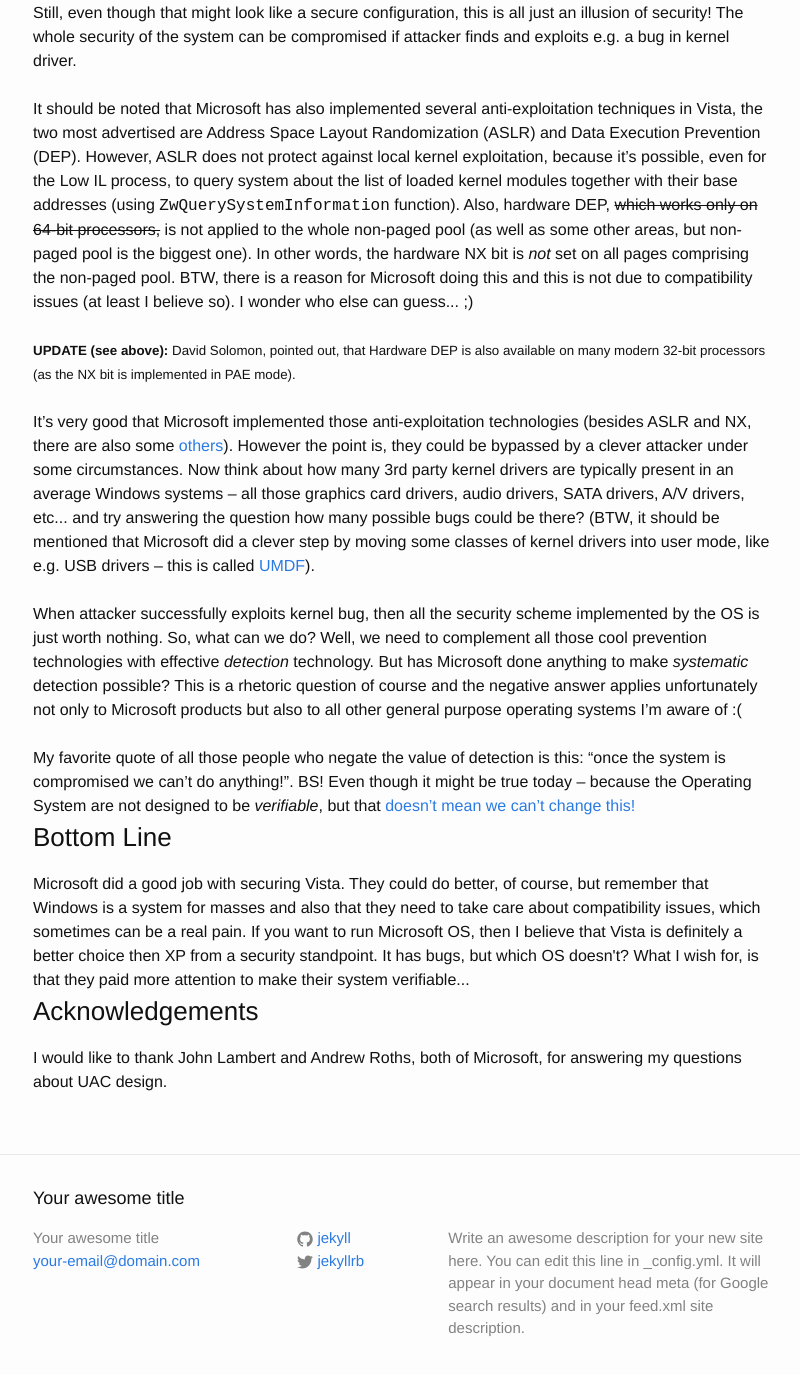
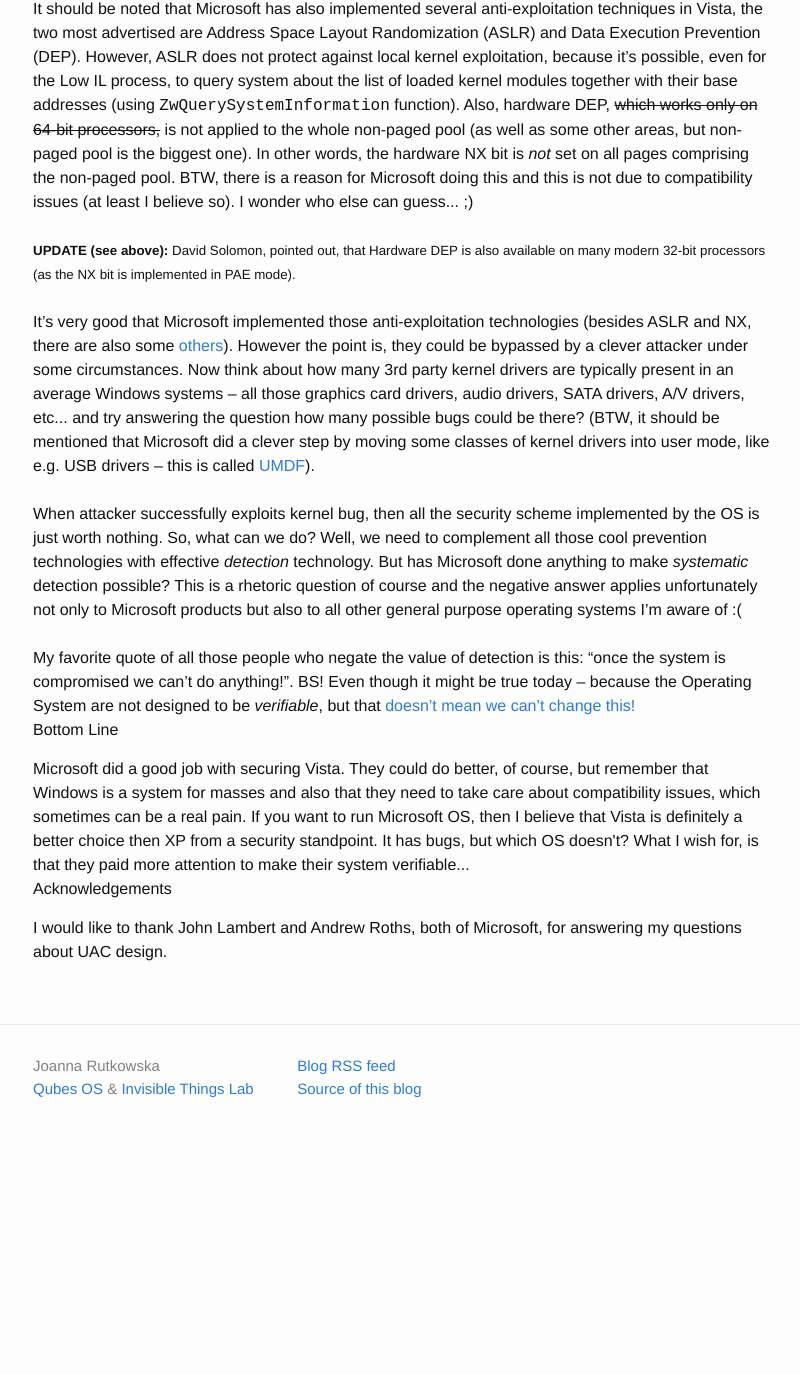
Before and after one commit to rootkovska/rootkovska.github.io, a Jekyll site: the page built from _posts/2007-02-04-running-vista-every-day.html, in a window 1280 px wide and 1400 px high, scrolled down 6972 px. Shown: the top 1375 px of the window, without its empty margins (237-1037 px from the left). Built offline with Jekyll 4.4.1, drawn with Linux system fonts in a browser that asks for light colours; after the commit the page ends 8132 px from its top, so only the background shows below that; some of the changed text lies outside the part shown.

Commit message:
Customize default layout and style

```diff
--- a/_config.yml
+++ b/_config.yml
@@ -1,14 +1,6 @@
 # Site settings
-title: Your awesome title
-email: your-email@domain.com
-description: > # this means to ignore newlines until "baseurl:"
-  Write an awesome description for your new site here. You can edit this
-  line in _config.yml. It will appear in your document head meta (for
-  Google search results) and in your feed.xml site description.
-baseurl: "" # the subpath of your site, e.g. /blog/
-url: "http://yourdomain.com" # the base hostname & protocol for your site
-twitter_username: jekyllrb
-github_username:  jekyll
+title: InvisibleThings.org
+url: "http://invisiblethings.org" # the base hostname & protocol for your site
 
 # Build settings
 markdown: kramdown
--- a/_includes/footer.html
+++ b/_includes/footer.html
@@ -2,52 +2,22 @@
 
   <div class="wrapper">
 
-    <h2 class="footer-heading">{{ site.title }}</h2>
-
     <div class="footer-col-wrapper">
       <div class="footer-col  footer-col-1">
-        <ul class="contact-list">
-          <li>{{ site.title }}</li>
-          <li><a href="mailto:{{ site.email }}">{{ site.email }}</a></li>
-        </ul>
+        <p>
+            Joanna Rutkowska<br />
+            <a href="https://wiki.qubes-os.org">Qubes OS</a> &amp;
+            <a href="http://invisiblethingslab.com/">Invisible Things Lab</a><br />
+        </p>
       </div>
 
       <div class="footer-col  footer-col-2">
-        <ul class="social-media-list">
-          {% if site.github_username %}
-          <li>
-            <a href="https://github.com/{{ site.github_username }}">
-              <span class="icon  icon--github">
-                <svg viewBox="0 0 16 16">
-                  <path fill="#828282" d="M7.999,0.431c-4.285,0-7.76,3.474-7.76,7.761 c0,3.428,2.223,6.337,5.307,7.363c0.388,0.071,0.53-0.168,0.53-0.374c0-0.184-0.007-0.672-0.01-1.32 c-2.159,0.469-2.614-1.04-2.614-1.04c-0.353-0.896-0.862-1.135-0.862-1.135c-0.705-0.481,0.053-0.472,0.053-0.472 c0.779,0.055,1.189,0.8,1.189,0.8c0.692,1.186,1.816,0.843,2.258,0.645c0.071-0.502,0.271-0.843,0.493-1.037 C4.86,11.425,3.049,10.76,3.049,7.786c0-0.847,0.302-1.54,0.799-2.082C3.768,5.507,3.501,4.718,3.924,3.65 c0,0,0.652-0.209,2.134,0.796C6.677,4.273,7.34,4.187,8,4.184c0.659,0.003,1.323,0.089,1.943,0.261 c1.482-1.004,2.132-0.796,2.132-0.796c0.423,1.068,0.157,1.857,0.077,2.054c0.497,0.542,0.798,1.235,0.798,2.082 c0,2.981-1.814,3.637-3.543,3.829c0.279,0.24,0.527,0.713,0.527,1.437c0,1.037-0.01,1.874-0.01,2.129 c0,0.208,0.14,0.449,0.534,0.373c3.081-1.028,5.302-3.935,5.302-7.362C15.76,3.906,12.285,0.431,7.999,0.431z"/>
-                </svg>
-              </span>
-
-              <span class="username">{{ site.github_username }}</span>
-            </a>
-          </li>
-          {% endif %}
-
-          {% if site.twitter_username %}
-          <li>
-            <a href="https://twitter.com/{{ site.twitter_username }}">
-              <span class="icon  icon--twitter">
-                <svg viewBox="0 0 16 16">
-                  <path fill="#828282" d="M15.969,3.058c-0.586,0.26-1.217,0.436-1.878,0.515c0.675-0.405,1.194-1.045,1.438-1.809
-                  c-0.632,0.375-1.332,0.647-2.076,0.793c-0.596-0.636-1.446-1.033-2.387-1.033c-1.806,0-3.27,1.464-3.27,3.27 c0,0.256,0.029,0.506,0.085,0.745C5.163,5.404,2.753,4.102,1.14,2.124C0.859,2.607,0.698,3.168,0.698,3.767 c0,1.134,0.577,2.135,1.455,2.722C1.616,6.472,1.112,6.325,0.671,6.08c0,0.014,0,0.027,0,0.041c0,1.584,1.127,2.906,2.623,3.206 C3.02,9.402,2.731,9.442,2.433,9.442c-0.211,0-0.416-0.021-0.615-0.059c0.416,1.299,1.624,2.245,3.055,2.271 c-1.119,0.877-2.529,1.4-4.061,1.4c-0.264,0-0.524-0.015-0.78-0.046c1.447,0.928,3.166,1.469,5.013,1.469 c6.015,0,9.304-4.983,9.304-9.304c0-0.142-0.003-0.283-0.009-0.423C14.976,4.29,15.531,3.714,15.969,3.058z"/>
-                </svg>
-              </span>
-
-              <span class="username">{{ site.twitter_username }}</span>
-            </a>
-          </li>
-          {% endif %}
-        </ul>
+        <p>
+            <a href="{{ "/feed.xml" | prepend: site.baseurl }}">Blog RSS feed</a><br />
+            <a href="https://github.com/rootkovska/rootkovska.github.io">Source of this blog</a><br />
+        </p>
       </div>
 
-      <div class="footer-col  footer-col-3">
-        <p class="text">{{ site.description }}</p>
-      </div>
     </div>
 
   </div>
--- a/_layouts/post.html
+++ b/_layouts/post.html
@@ -5,7 +5,13 @@ layout: default
 
   <header class="post-header">
     <h1 class="post-title">{{ page.title }}</h1>
-    <p class="post-meta">{{ page.date | date: "%b %-d, %Y" }}{% if page.author %} • {{ page.author }}{% endif %}{% if page.meta %} • {{ page.meta }}{% endif %}</p>
+    <p class="post-meta">{{ page.date | date: "%b %-d, %Y" }}
+    {% if page.author %} • {{ page.author }}{% endif %}
+    {% if page.meta %} • {{ page.meta }}{% endif %}
+    {% if page.blogger_orig_url %} •
+        Automatically converted from Blogger (<a href="{{ page.blogger_orig_url}}">original</a>)
+    {% endif %}
+    </p>
   </header>
 
   <article class="post-content">
--- a/_sass/_layout.scss
+++ b/_sass/_layout.scss
@@ -174,7 +174,7 @@
     list-style: none;
 
     > li {
-        margin-bottom: $spacing-unit;
+        margin-bottom: $spacing-unit 1;
     }
 }
 
@@ -184,8 +184,8 @@
 }
 
 .post-link {
-    display: block;
-    font-size: 24px;
+    display: inline;
+    font-size: 14px;
 }
 
 
@@ -198,20 +198,28 @@
 }
 
 .post-title {
-    font-size: 42px;
+    font-size: 32px;
     letter-spacing: -1px;
     line-height: 1;
 
     @include media-query($on-laptop) {
-        font-size: 36px;
+        font-size: 32px;
     }
 }
 
 .post-content {
     margin-bottom: $spacing-unit;
 
+    h1 {
+        font-size: 20px;
+
+        @include media-query($on-laptop) {
+            font-size: 28px;
+        }
+    }
+
     h2 {
-        font-size: 32px;
+        font-size: 18px;
 
         @include media-query($on-laptop) {
             font-size: 28px;
@@ -219,7 +227,7 @@
     }
 
     h3 {
-        font-size: 26px;
+        font-size: 16px;
 
         @include media-query($on-laptop) {
             font-size: 22px;
@@ -227,7 +235,7 @@
     }
 
     h4 {
-        font-size: 20px;
+        font-size: 14px;
 
         @include media-query($on-laptop) {
             font-size: 18px;
```
